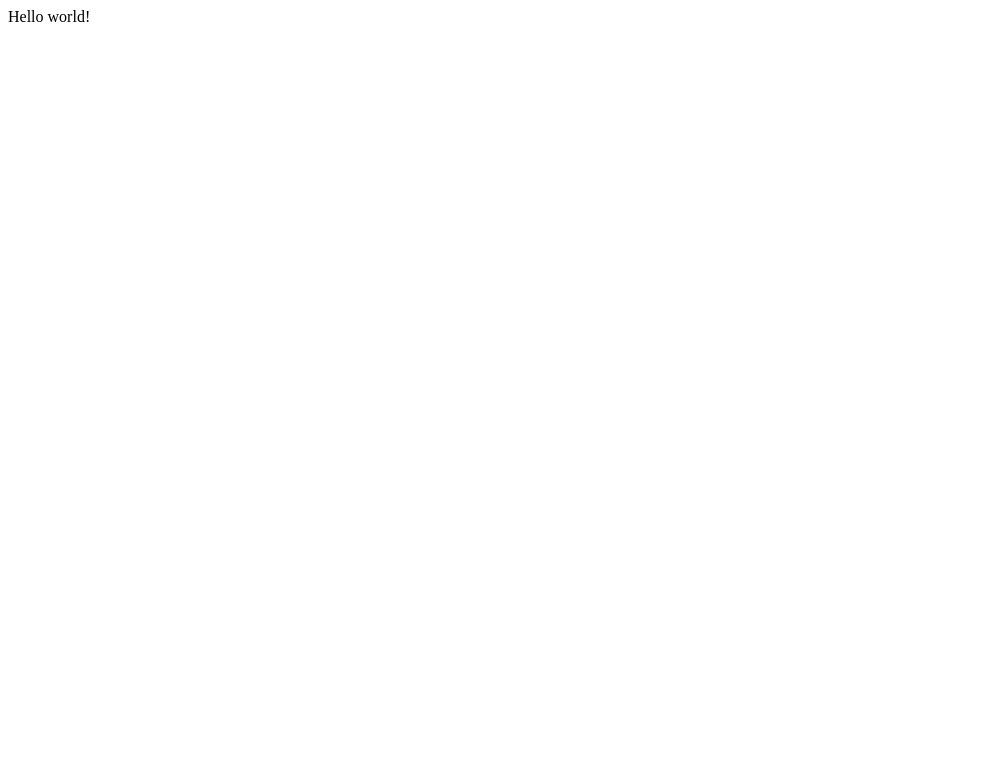
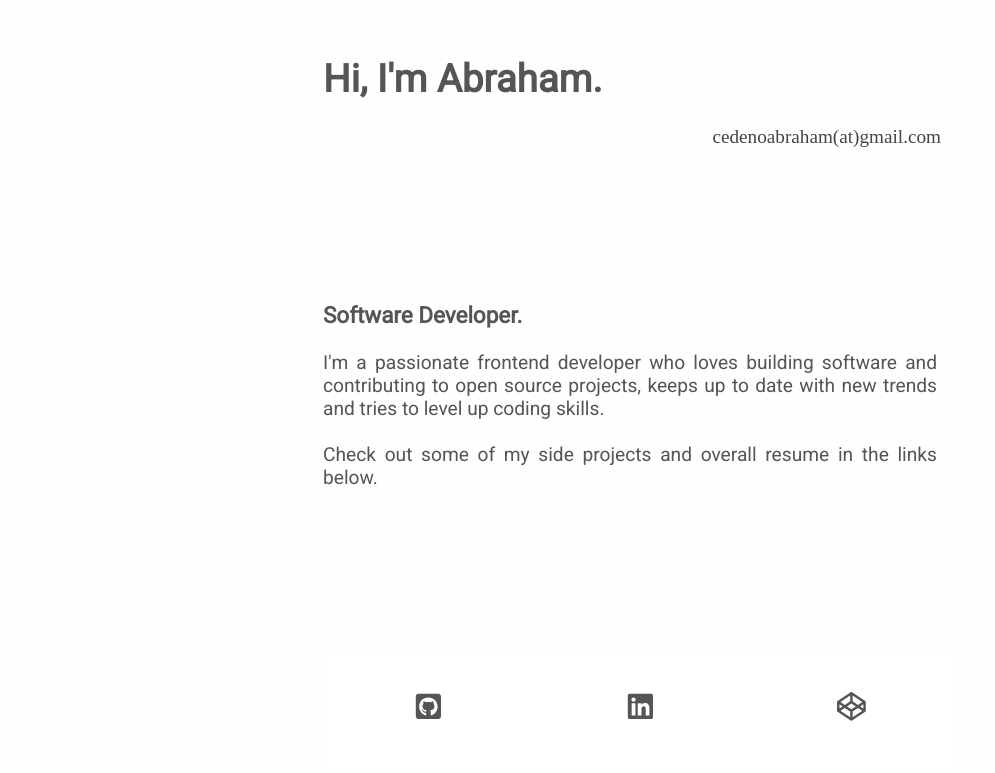
Before and after one commit to eiberham/abra.io, a Gatsby site: page / in a window 1280 px wide. Shown: the whole page, without its empty margins (0-995 px from the left). Built offline with nearby package versions, Linux system fonts and the light colour scheme; Gatsby itself is replaced by a stand-in of ours; a web font is replaced by a local one.

Commit message:
portfolio

```diff
--- a/gatsby-config.js
+++ b/gatsby-config.js
@@ -6,4 +6,5 @@
 
 module.exports = {
   /* Your site config here */
+  plugins: [`gatsby-plugin-sass`],
 }
--- /dev/null
+++ b/src/components/footer/index.js
@@ -0,0 +1,17 @@
+import React from 'react';
+import './styles.scss';
+import { FaGithubSquare, FaLinkedin, FaCodepen } from "react-icons/fa";
+
+const Footer = () => {
+    return (
+        <footer className="footer">
+            <div className="footer__follow">
+                <a href="https://github.com/wwleak"><FaGithubSquare /></a>
+                <a href="https://www.linkedin.com/in/abraham-cedeño-135809107/"><FaLinkedin /></a>
+                <a href="https://codepen.io/wwleak"><FaCodepen /></a>
+            </div>
+        </footer>
+    )
+};
+
+export default Footer;
--- /dev/null
+++ b/src/components/footer/styles.scss
@@ -0,0 +1,19 @@
+.footer {
+    background: white;
+    align-self: flex-end;
+    display: flex;
+    grid-area: foot;
+    grid-column: 1 / -1;
+    min-height: 15vh;
+    &__follow {
+        width: 100%;
+        display: flex;
+        flex-direction: row;
+        justify-content: space-around;
+        align-items: center;
+        font-size: 1.8rem;
+        a {
+            color: #555;
+        }
+    }
+}
--- /dev/null
+++ b/src/components/header/index.js
@@ -0,0 +1,17 @@
+import React from 'react';
+import './styles.scss';
+
+const Header = () => {
+    return (
+        <header className="header">
+            <div>
+                <h1>Hi, I'm Abraham.</h1>
+                <span className="mail">
+                    <a href="mailto:cedenoabraham@gmail.com">cedenoabraham(at)gmail.com</a>
+                </span>
+            </div>
+        </header>
+    )
+}
+
+export default Header;
--- /dev/null
+++ b/src/components/header/styles.scss
@@ -0,0 +1,13 @@
+.header {
+    grid-area: head;
+    grid-column: 1 / -1;
+    .mail {
+        display: flex;
+        justify-content: flex-end;
+        padding: 0 1rem;
+        & > a {
+            font-family: 'Odibee Sans', cursive;
+            color: #444;
+        }
+    }
+}
--- /dev/null
+++ b/src/components/layout/index.js
@@ -0,0 +1,49 @@
+import React from 'react';
+import './styles.scss';
+import { Helmet } from "react-helmet"
+import { css, Global } from "@emotion/core"
+import Header from '../header';
+import Footer from '../footer';
+
+const Layout = ({children}) => {
+    return (
+        <React.Fragment>
+            <Helmet>
+                <title>Abraham</title>
+                <link href="https://fonts.googleapis.com/css?family=Roboto&display=swap" rel="stylesheet" />
+                <link href="https://fonts.googleapis.com/css?family=Odibee+Sans&display=swap" rel="stylesheet"></link>
+            </Helmet>
+            <Global
+                styles={css`
+                body {
+                    background: #fefefe;
+                    margin: 0;
+                    display: flex;
+                    justify-content: center;
+                    align-items: center;
+                    min-height: 100vh;
+                    font-family: 'Roboto', sans-serif;
+                }
+                * {
+                    box-sizing: border-box;
+                }
+                a {
+                    text-decoration: none;
+                }
+                p {
+                    margin: 0;
+                    width: 100%;
+                    text-align: justify;
+                }
+            `}
+            />
+            <main className="container">
+                <Header />
+                    {children}
+                <Footer />
+            </main>
+        </React.Fragment>
+    )
+};
+
+export default Layout;
--- /dev/null
+++ b/src/components/layout/styles.scss
@@ -0,0 +1,16 @@
+.container {
+    background: #fefefe;
+    width: 100%;
+    max-width: 650px;
+    padding: 10px 8px;
+    margin: auto;
+    display: grid;
+    grid-template-rows: 30vh 30vh 30vh;
+    grid-template-columns: 1fr;
+    grid-gap: 10px;
+    grid-template-areas: "head head head"
+                        "main main main"
+                        "foot foot foot";
+    font-size: 1.2rem;
+    color: #555;
+}
--- a/src/pages/index.js
+++ b/src/pages/index.js
@@ -1,3 +1,17 @@
 import React from "react"
+import Layout from "../components/layout";
 
-export default () => <div>Hello world!</div>
+export default () => (
+    <Layout>
+        <article>
+            <h3>Software Developer.</h3>
+            <p>
+                I'm a passionate frontend developer who loves building software and contributing
+                to open source projects, keeps up to date with new trends and tries to level up
+                coding skills.
+            </p>
+            <br />
+            <p>Check out some of my side projects and overall resume in the links below.</p>
+        </article>
+    </Layout>
+);
```
Also changed, not shown: package.json (+6 -1 lines), static/favicon.ico, 1 other file.
